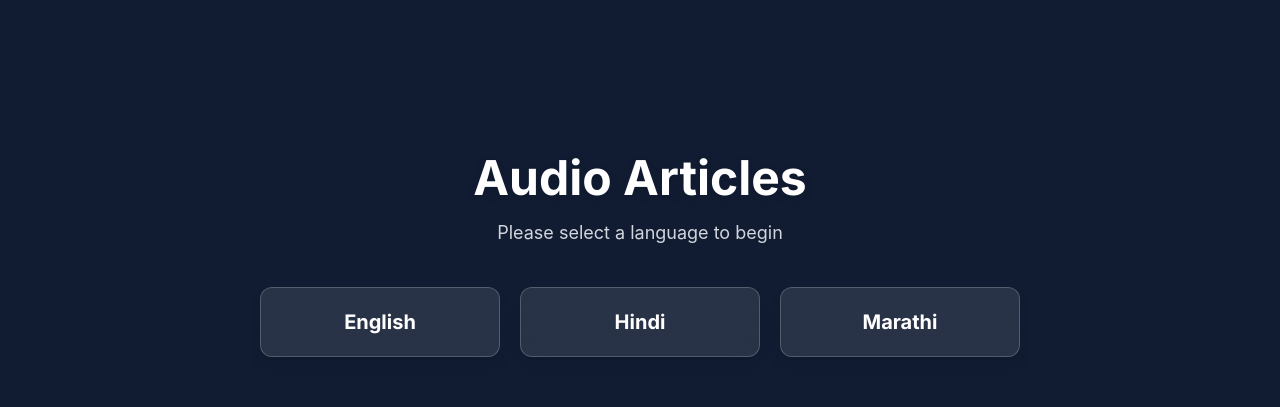
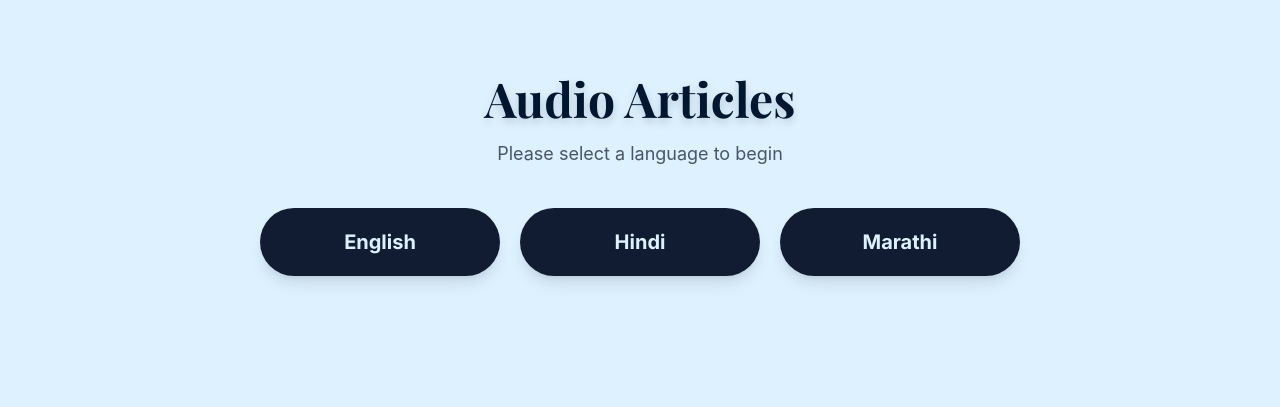
Before and after one commit to Pictoreal-Organization/Pictoreal-Main-Website, a Next.js app: page /audio/v27 in a window 1280 px wide. Shown: the part 227-634 px from the top of the page. Built offline with nearby package versions, Linux system fonts and the light colour scheme; no server answers; a web font is replaced by a local one.

Commit message:
audio articles page done

```diff
--- a/src/app/audio/v27/page.js
+++ b/src/app/audio/v27/page.js
@@ -42,7 +42,7 @@ export default function SelectLanguagePage() {
 
   return (
     <>
-      {/* Custom CSS for the scrolling animation */}
+      {/* Custom CSS for the vertical scrolling animation */}
       <style jsx global>{`
         @keyframes scroll {
           from {
@@ -57,9 +57,9 @@ export default function SelectLanguagePage() {
         }
       `}</style>
 
-      <div className="min-h-screen bg-[#111C33] flex flex-col items-center justify-center p-4 overflow-hidden relative">
+      <div className="min-h-screen bg-[#DDF1FF] flex flex-col items-center justify-center p-4 -mt-20 overflow-hidden relative">
         {/* Background Scrolling Columns */}
-        <div className="absolute inset-0 w-full h-full flex justify-center gap-4 opacity-20 [mask-image:radial-gradient(ellipse_at_center,rgba(0,0,0,0.8)_40%,transparent_100%)]">
+        <div className="absolute inset-0 w-full h-full flex justify-center gap-4 opacity-25">
           <div className="w-1/4 h-full">
             <ImageColumn articles={articleImages.eng} duration="45s" />
           </div>
@@ -74,24 +74,27 @@ export default function SelectLanguagePage() {
           </div>
         </div>
 
+        {/* Fading overlay to create a vignette effect */}
+        <div className="absolute inset-0 [background:radial-gradient(ellipse_at_center,_#DDF1FF_35%,transparent_70%)]"></div>
+
         {/* Foreground Content */}
-        <div className="relative z-10 text-center text-white">
-          <h1 className="text-5xl md:text-6xl font-bold text-white mb-3 drop-shadow-lg">
+        <div className="relative z-10 text-center w-full px-4">
+          <h1 className="text-5xl text-[#001730] font-heading md:text-6xl font-bold mb-3 drop-shadow-lg">
             Audio Articles
           </h1>
-          <p className="text-lg text-gray-300 mb-10">
+          <p className="text-lg font-body text-gray-600 mb-10">
             Please select a language to begin
           </p>
 
-          <div className="flex flex-col sm:flex-row gap-5">
+          <div className="flex flex-col sm:flex-row items-center gap-5 w-full justify-center">
             {languages.map((lang) => (
               <Link
                 key={lang.code}
                 href={`/audio/v27/${lang.code}`}
-                className="group"
+                className="group w-full max-w-xs sm:w-auto"
               >
                 <div
-                  className="bg-white/10 backdrop-blur-md text-white border border-white/20 text-xl font-semibold w-60 rounded-xl shadow-lg p-5 text-center transition-all duration-300 ease-in-out hover:bg-white/20 hover:border-white/40 hover:scale-105"
+                  className="bg-[#111C33] text-[#DDF1FF] text-xl font-semibold w-full sm:w-60 rounded-full shadow-lg p-4 sm:p-5 text-center transition-all duration-500 ease-in-out hover:bg-[#003366] hover:scale-110"
                 >
                   {lang.name}
                 </div>
--- a/tailwind.config.js
+++ b/tailwind.config.js
@@ -10,6 +10,7 @@ module.exports = {
       colors: {
         background: "var(--background)",
         foreground: "var(--foreground)",
+        heading: "#001730"
       },
       fontFamily: {
         heading: ["Playfair Display", "serif"],
```
